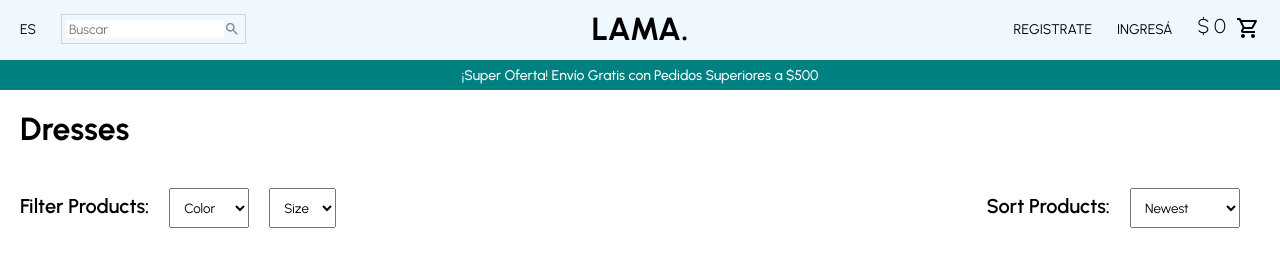
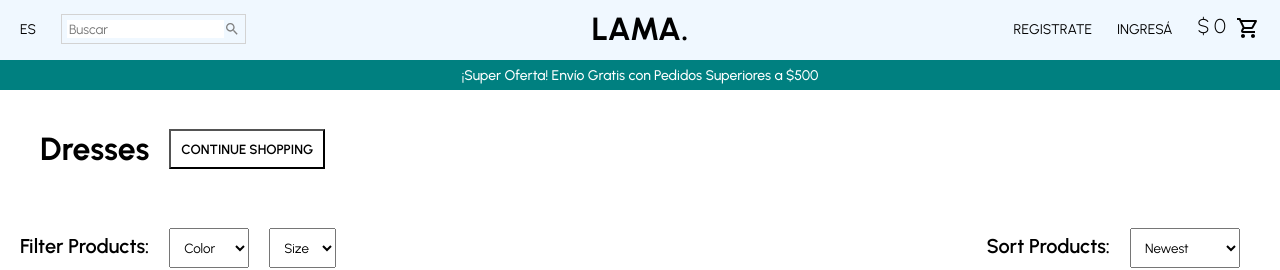
Before and after one commit to iaw-2022/AgustinGD-js, a React (Create React App) app: page /productlist in a window 1280 px wide. Shown: the top 270 px of the page. Built offline with nearby package versions, Linux system fonts and the light colour scheme.

Commit message:
Botones para volver a home

```diff
--- a/src/pages/Cart.jsx
+++ b/src/pages/Cart.jsx
@@ -5,6 +5,7 @@ import Navbar from "../components/Navbar";
 import CartProduct from "../components/CartProduct";
 import { mobile } from "../responsive";
 import { PrecioTotalProductosCarrito, CantidadTotalProductosCarrito } from "../utils/OperacionesCarrito";
+import { Link } from "react-router-dom";
 
 const Container = styled.div``;
 
@@ -127,7 +128,9 @@ const Cart = (props) => {
       <Wrapper>
         <Title>YOUR BAG</Title>
         <Top>
-          <TopButton>CONTINUE SHOPPING</TopButton>
+          <Link to="/">
+            <TopButton >CONTINUE SHOPPING</TopButton>
+          </Link>
           <TopTexts>
             <TopText>Shopping Bag({cantidadTotalProductosCarrito})</TopText>
             <TopText>Your Wishlist (0)</TopText>
--- a/src/pages/Product.jsx
+++ b/src/pages/Product.jsx
@@ -5,8 +5,26 @@ import Footer from "../components/Footer";
 import Navbar from "../components/Navbar";
 import Newsletter from "../components/Newsletter";
 import { mobile } from "../responsive";
+import { Link } from "react-router-dom";
 
 const Container = styled.div``;
+
+const Top = styled.div`
+  display: flex;
+  align-items: center;
+  justify-content: center;
+  padding: 20px;
+`;
+
+const TopButton = styled.button`
+  padding: 10px;
+  font-weight: 600;
+  cursor: pointer;
+  border: ${(props) => props.type === "filled" && "none"};
+  background-color: ${(props) =>
+    props.type === "filled" ? "black" : "transparent"};
+  color: ${(props) => props.type === "filled" && "white"};
+`;
 
 const Wrapper = styled.div`
   padding: 50px;
@@ -122,6 +140,11 @@ const Product = (props) => {
     <Container>
       <Navbar productosEnCarrito={productosEnCarrito}/>
       <Announcement />
+      <Top>
+        <Link to="/">
+          <TopButton>CONTINUE SHOPPING</TopButton>
+        </Link>
+      </Top>
       <Wrapper>
         <ImgContainer>
           <Image src={productoSeleccionado.img} />
--- a/src/pages/ProductList.jsx
+++ b/src/pages/ProductList.jsx
@@ -5,11 +5,29 @@ import Products from "../components/Products";
 import Newsletter from "../components/Newsletter";
 import Footer from "../components/Footer";
 import { mobile } from "../responsive";
+import { Link } from "react-router-dom";
 
 const Container = styled.div``;
 
+const Top = styled.div`
+  display: flex;
+  align-items: center;
+  justify-content: flex-start;
+  padding: 20px;
+`;
+
 const Title = styled.h1`
   margin: 20px;
+`;
+
+const TopButton = styled.button`
+  padding: 10px;
+  font-weight: 600;
+  cursor: pointer;
+  border: ${(props) => props.type === "filled" && "none"};
+  background-color: ${(props) =>
+    props.type === "filled" ? "black" : "transparent"};
+  color: ${(props) => props.type === "filled" && "white"};
 `;
 
 const FilterContainer = styled.div`
@@ -43,7 +61,12 @@ const ProductList = (props) => {
     <Container>
       <Navbar productosEnCarrito={productosEnCarrito}/>
       <Announcement />
-      <Title>Dresses</Title>
+      <Top>
+        <Title>Dresses</Title>
+        <Link to="/">
+          <TopButton>CONTINUE SHOPPING</TopButton>
+        </Link>
+      </Top>
       <FilterContainer>
         <Filter>
           <FilterText>Filter Products:</FilterText>
```
